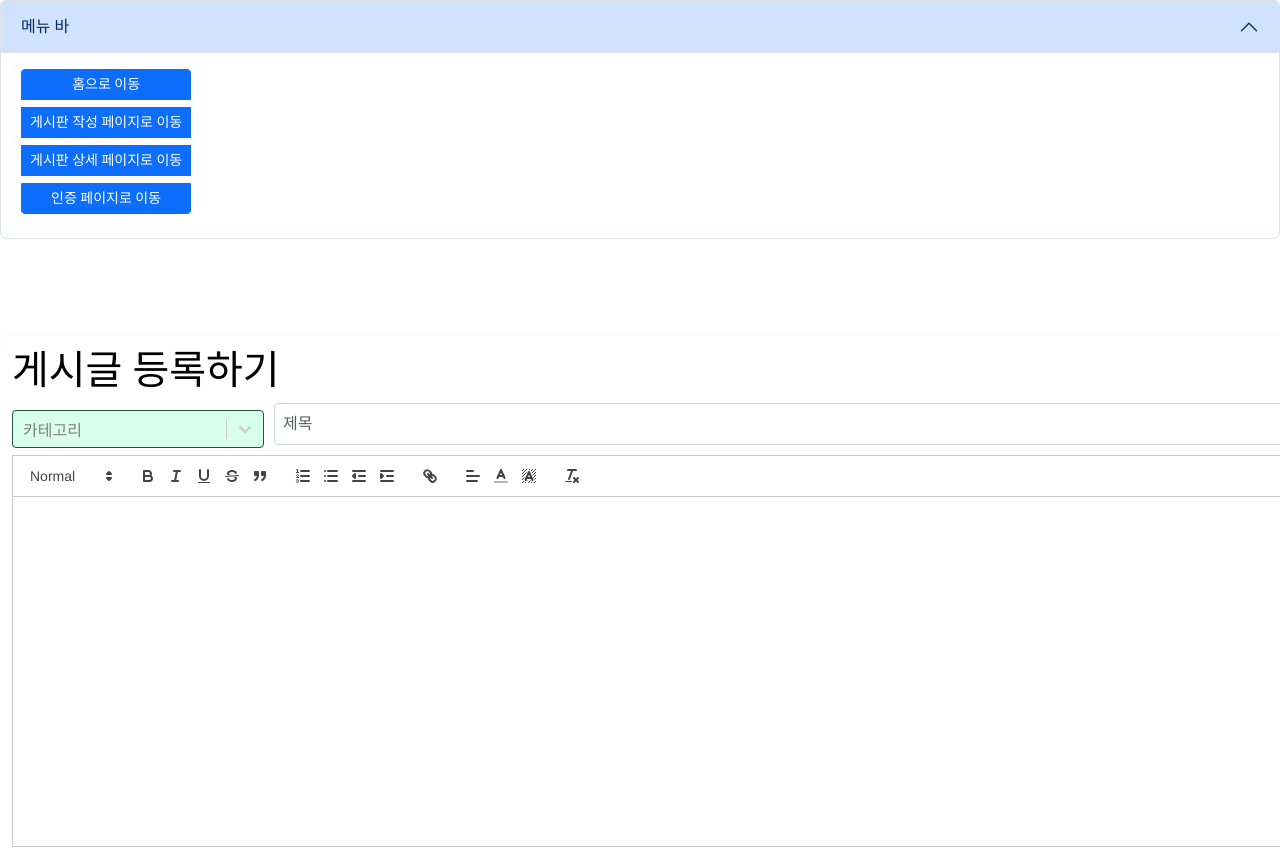
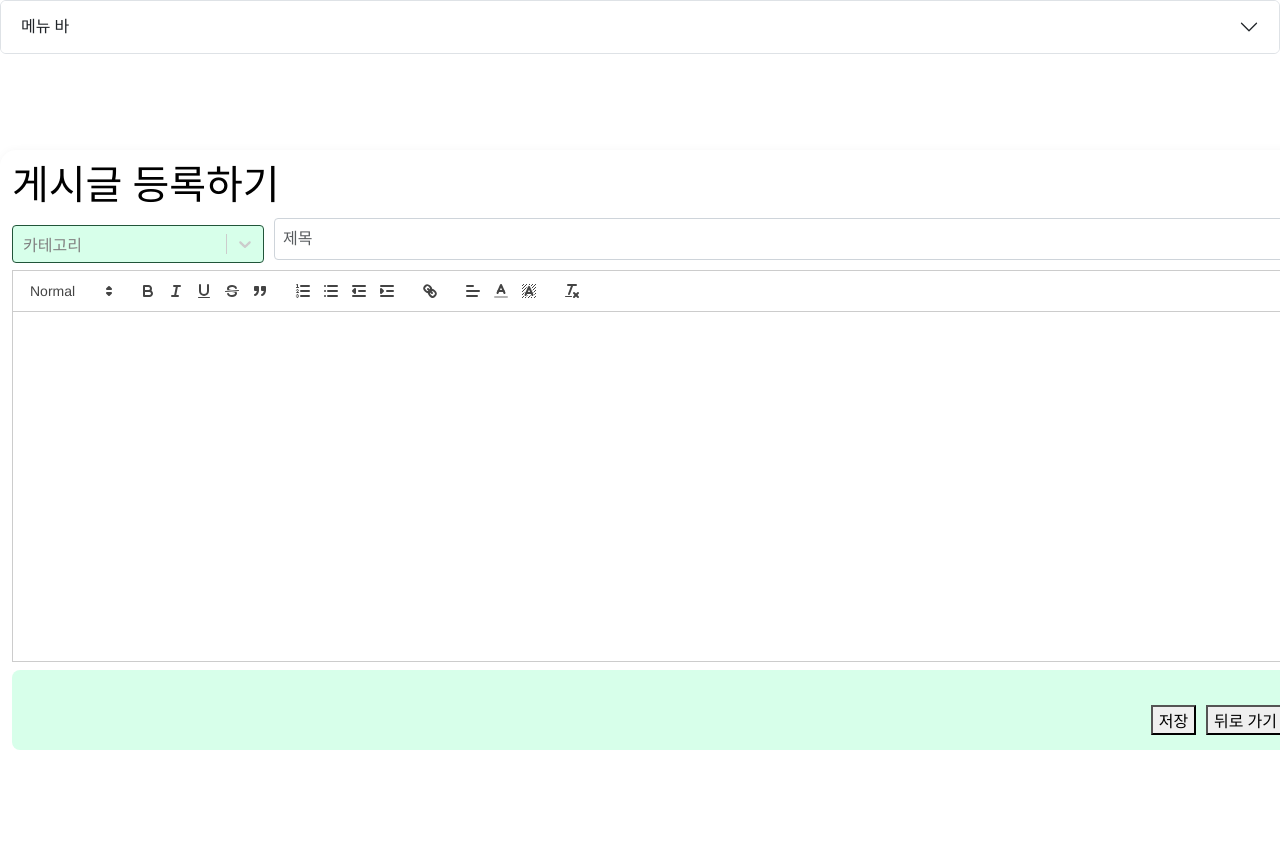
Before and after one commit to farmtedPlaydata/farmted-Repo, a React app in the folder front-service/: page /boards/write in a window 1280 px wide. Shown: the top 848 px of the page. Built offline with nearby package versions, Linux system fonts and the light colour scheme.

Commit message:
[FEAT #93 ] sidebar

```diff
--- a/front-service/src/components/sidebar/sidebar.tsx
+++ b/front-service/src/components/sidebar/sidebar.tsx
@@ -2,6 +2,7 @@ import Accordion from 'react-bootstrap/Accordion';
 import React from "react";
 import {useNavigate} from "react-router-dom";
 import {Button, ButtonGroup} from "react-bootstrap";
+import './sidebarStyle.css';
 
 const Sidebar = () => {
 
@@ -12,7 +13,7 @@ const Sidebar = () => {
     };
 
     const handleAuthenticationClick = () => {
-        navigator('/authentication');
+        navigator('/auth');
     };
 
     const handleCreateBoardClick = () => {
@@ -24,7 +25,7 @@ const Sidebar = () => {
     };
 
     return (
-        <Accordion defaultActiveKey="0">
+        <Accordion className='flex-accordion'>
             <Accordion.Item eventKey="0">
                 <Accordion.Header>메뉴 바</Accordion.Header>
 
--- /dev/null
+++ b/front-service/src/components/sidebar/sidebarStyle.css
@@ -0,0 +1,12 @@
+.flex-accordion {
+    display: flex;
+    flex-direction: column;
+}
+
+.flex-accordion .accordion-item {
+    flex: 1;
+}
+
+.flex-accordion .accordion-body {
+    flex: 1;
+}
```
